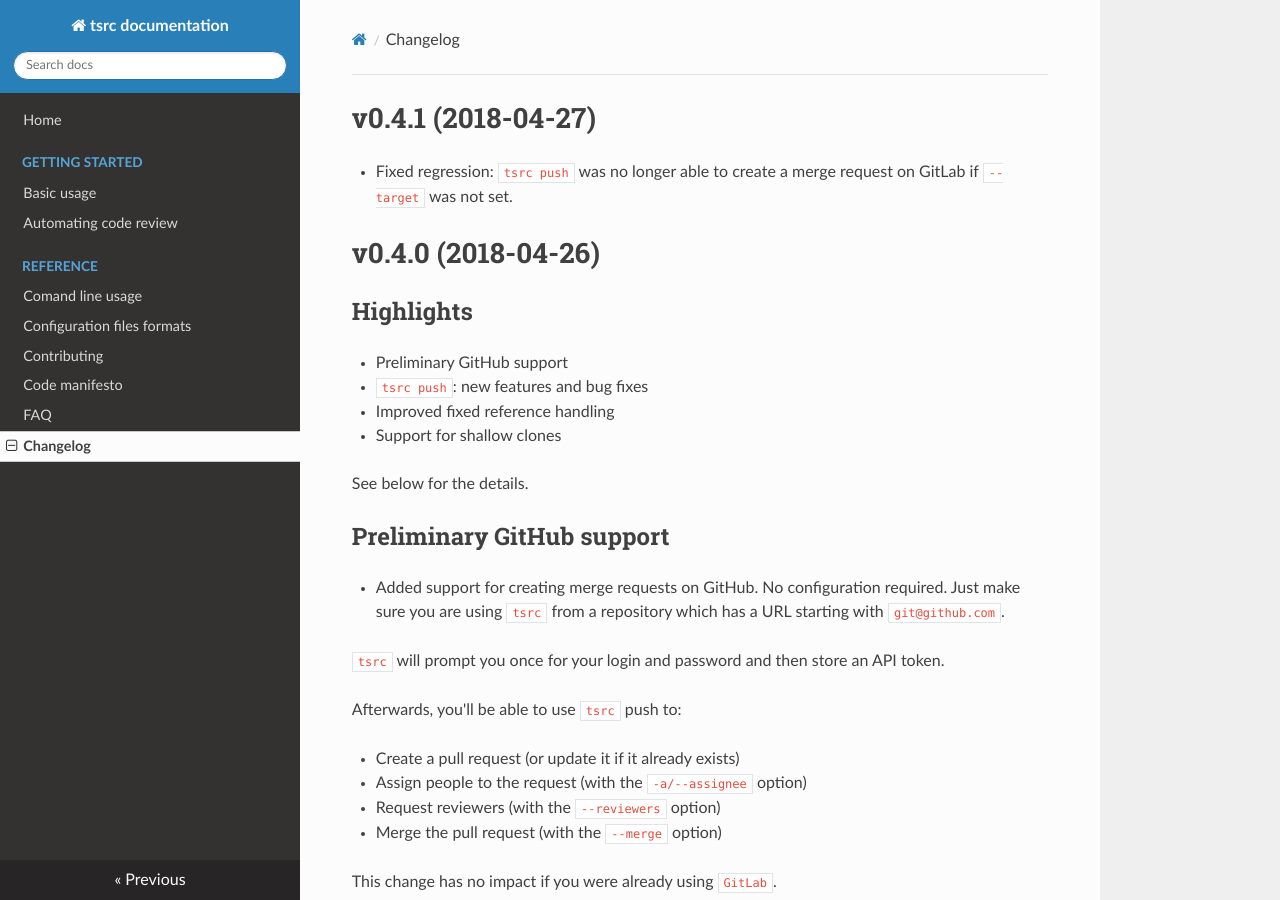
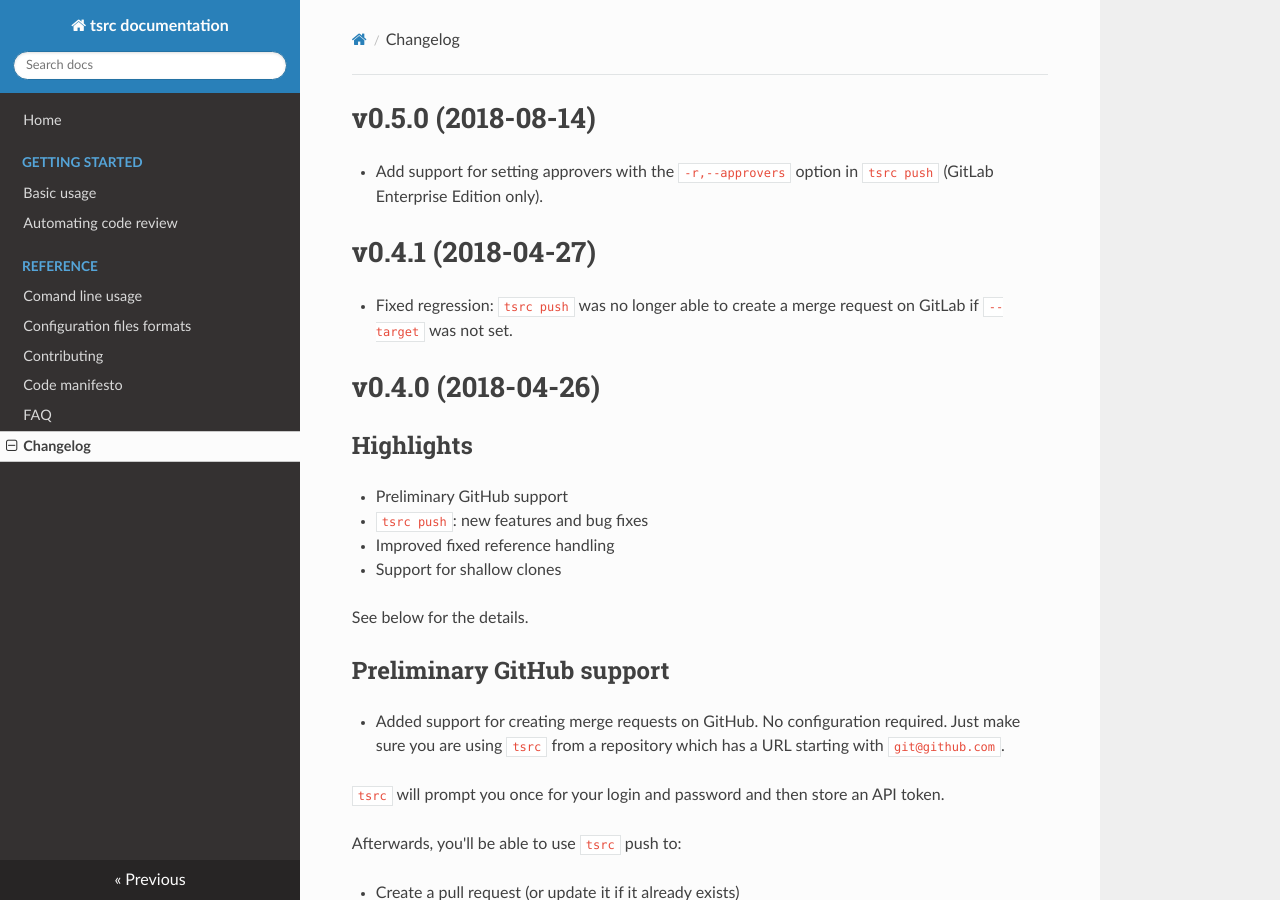
Before and after one commit to your-tools/tsrc, an MkDocs documentation site: the page built from docs/changelog.md, in a window 1280 px wide and 900 px high. Built offline with MkDocs 1.6.1, drawn with Linux system fonts in a browser that asks for light colours; nearby versions of some CDN libraries.

Commit message:
Update changelog

```diff
--- a/docs/changelog.md
+++ b/docs/changelog.md
@@ -1,3 +1,8 @@
+# v0.5.0 (2018-08-14)
+
+* Add support for setting approvers with the `-r,--approvers` option in `tsrc push` (GitLab Enterprise Edition only).
+
+
 # v0.4.1 (2018-04-27)
 
 * Fixed regression: `tsrc push` was no longer able to create a merge request on GitLab if `--target` was not set.
```
